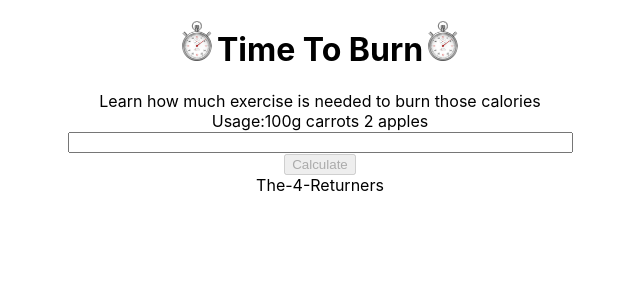
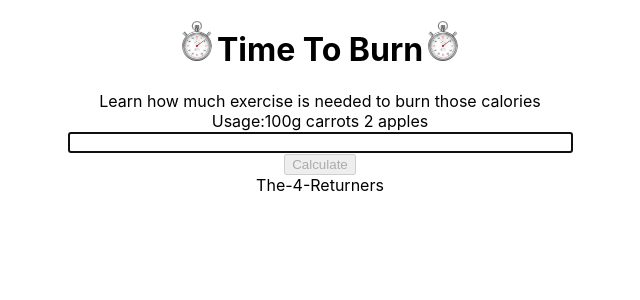
Before and after one commit to msdubova/Time-To-Burn-Client, a React (Create React App) app in the folder client/: page / in a window 1280 px wide. Shown: the top 300 px of the page, without its empty margins (320-960 px from the left). Built offline with nearby package versions, Linux system fonts and the light colour scheme.

Commit message:
Autofocus textbox

```diff
--- a/client/src/components/text_input.tsx
+++ b/client/src/components/text_input.tsx
@@ -8,7 +8,7 @@ type TextInputProps ={
 export const TextInput : React.FC<TextInputProps> =({value, onChangeText, onKeyPress}) => {
     return(
         <>
-            <input type={"text"} size={60} value={value} onChange={(e) =>onChangeText(e.target.value) } onKeyPress={onKeyPress} />
+            <input type={"text"} size={60} value={value} onChange={(e) =>onChangeText(e.target.value) } onKeyPress={onKeyPress} autoFocus />
         </>
     )
 
```
